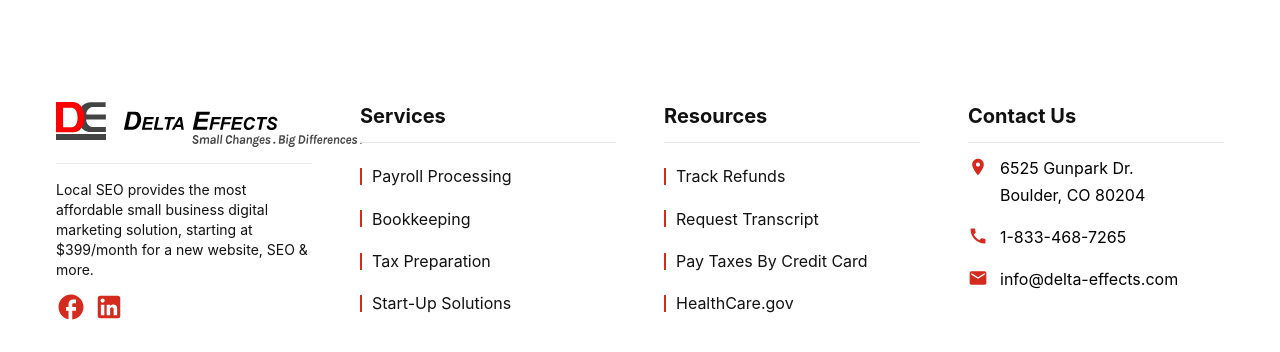
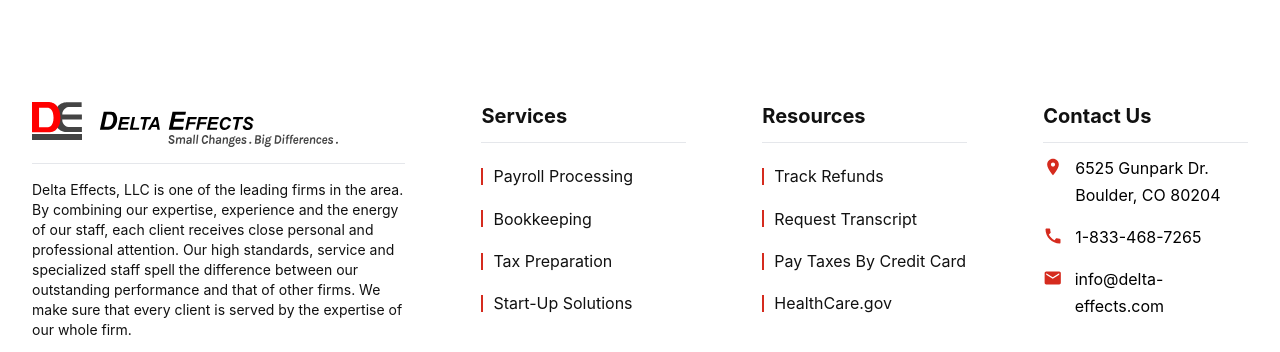
Before and after one commit to sahil-io/delta-effects, a Next.js app: page /contact in a window 1280 px wide. Shown: the part 573-925 px from the top of the page. Built offline with nearby package versions, Linux system fonts and the light colour scheme; a web font is replaced by a local one.

Commit message:
update bios

```diff
--- a/package.json
+++ b/package.json
@@ -17,6 +17,7 @@
     "react-calendly": "^1.3.0",
     "react-dom": "17.0.1",
     "react-hamburger-menu": "^1.2.1",
+    "react-player": "^2.9.0",
     "react-scroll-parallax": "^2.3.5",
     "sass": "^1.32.6"
   },
--- a/src/pages/index.tsx
+++ b/src/pages/index.tsx
@@ -8,6 +8,7 @@ import Link from "next/link";
 import Head from "next/head";
 import {allPages, IPage} from "@/lib/models/Page";
 import CTA from "@/partials/CTA";
+import ReactPlayer from "react-player";
 
 declare interface Home_Props {
     services: IPage[]
@@ -38,10 +39,11 @@ const Home = ({services}: Home_Props) => {
                                     </h1>
 
                                     <p className={"mt-8 text-xl"}>
-                                        Delta Effects is a full-service accounting firm providing accounting and tax
-                                        services
-                                        for
-                                        individuals and small businesses in Boulder, CO.
+
+                                        We provide accounting and tax services for individuals and small businesses, so
+                                        that they can make better, more informed decisions. <b>See what we can do for
+                                        you!</b>
+
                                     </p>
                                     <div className={"mt-8"}>
                                         <Link href={"/contact"}>
@@ -105,15 +107,16 @@ const Home = ({services}: Home_Props) => {
                 </section>
                 <section className={"section section-default"}>
                     <div className="container">
-                        <div className="grid md:grid-cols-2 gap-4 items-center">
+                        <div className="grid lg:grid-cols-2 gap-x-4 items-center gap-y-8">
                             <div>
-                                <Image src="/static/assets/images/now_open.jpg" objectFit={"cover"} width={800}
+                                <Image className={"rounded-lg"} src="/static/assets/images/now_open.jpg"
+                                       objectFit={"cover"} width={800}
                                        height={500}/>
                             </div>
                             <div>
-                                <div className="panel max-w-xl mx-auto relative">
+                                <div className="panel lg:max-w-xl mx-auto relative">
                                     <h2>Why Delta Effects?</h2>
-                                    <p className={"mt-8"}>
+                                    <p className={"mt-4 lg:mt-8"}>
                                         We are a local company with a community focus. Founded out of Boulder, Colorado,
                                         we wanted to get away from companies that treat clients like nameless faces or
                                         dollar signs. We conduct business honestly, guided by lasting core values with a
@@ -124,6 +127,33 @@ const Home = ({services}: Home_Props) => {
                             </div>
                         </div>
                     </div>
+                </section>
+
+                <section className={"bg-gray-100 py-20"}>
+                    <div className="container">
+                        <div className="grid lg:grid-cols-2 gap-x-4 gap-y-8 items-center">
+                            <div className={"lg:order-last"}>
+                                <ReactPlayer controls={true} width='100%'
+                                             height={440}
+                                             url={`https://www.youtube-nocookie.com/embed/PSoqVhwls7A?rel=0`}/>
+                            </div>
+                            <div>
+                                <div className="panel lg:max-w-xl mx-auto relative">
+                                    <h2>Who We Are?</h2>
+                                    <p className={"mt-4 lg:mt-8"}>
+                                        Delta Effects, LLC is one of the leading firms in the area. By combining our
+                                        expertise, experience and the energy of our staff, each client receives close
+                                        personal and professional attention. Our high standards, service and specialized
+                                        staff spell the difference between our outstanding performance and that of other
+                                        firms. We make sure that every client is served by the expertise of our whole
+                                        firm.
+                                    </p>
+                                    <div className={styles.graphic}></div>
+                                </div>
+                            </div>
+                        </div>
+                    </div>
+
                 </section>
                 <CTA/>
             </Page>
--- a/src/partials/Footer.tsx
+++ b/src/partials/Footer.tsx
@@ -64,16 +64,20 @@ class Footer extends PureComponent {
             <footer className="py-10 md:py-20 md:pb-12 bg-muted border-t" style={{borderTopColor: '#eaeaea'}}>
                 <div className="container">
                     <div className="overflow-hidden">
-                        <div className="flex justify-between py-8 flex-wrap -my-8 md:-my-0 -px-6">
-                            <div className={cn(styles._block, styles.block_mobile)}>
+                        <div className="flex justify-between py-8 flex-wrap -my-8 md:-my-0 -mx-6">
+                            <div className={cn(styles.first, styles._block, styles.block_mobile)}>
                                 <Link href={"/company"}>
                                     <Logo/>
                                 </Link>
                                 <hr className={"my-4"}/>
                                 <div>
                                     <p className="text-sm">
-                                        Local SEO provides the most affordable small business digital marketing
-                                        solution, starting at $399/month for a new website, SEO & more.
+                                        Delta Effects, LLC is one of the leading firms in the area. By combining our
+                                        expertise, experience and the energy of our staff, each client receives close
+                                        personal and professional attention. Our high standards, service and specialized
+                                        staff spell the difference between our outstanding performance and that of other
+                                        firms. We make sure that every client is served by the expertise of our whole
+                                        firm.
                                     </p>
                                 </div>
                                 <div className={"overflow-hidden mt-3"}>
@@ -107,7 +111,6 @@ class Footer extends PureComponent {
 
                                 </ul>
                             </div>
-
                             <div className={cn(styles._block, styles.block_mobile)}>
                                 <h4 className={styles.block_title}>Contact Us</h4>
                                 <hr className={"mb-3"}/>
--- a/src/styles/partials/Footer.module.scss
+++ b/src/styles/partials/Footer.module.scss
@@ -3,7 +3,10 @@
 }
 
 ._block {
-  @apply w-1/4 px-6;
+  @apply w-1/5 px-6;
+  &.first {
+    @apply w-1/3;
+  }
 
   .item {
     & > a {
```
Also changed, not shown: 1 other file (tests, documents, lock files or other folders).
